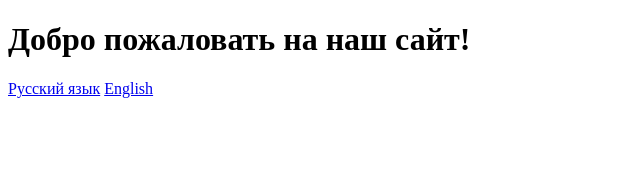
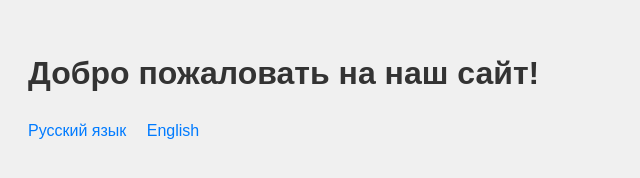
Before and after one commit to ershooooo/RPP_l_4, a plain HTML site: page index.html in a window 1280 px wide. Shown: the whole page, without its empty margins (0-640 px from the left). Drawn offline with Linux system fonts and the light colour scheme.

Commit message:
Update index.html

```diff
--- a/index.html
+++ b/index.html
@@ -1,8 +1,27 @@
 <!DOCTYPE html>
 <html>
 <head>
-  <link rel="stylesheet" href="style.css">
   <title>Мой сайт</title>
+  <style>
+    body {
+      background-color: #f0f0f0; /* Цвет фона */
+      color: #333; /* Цвет текста */
+      font-family: 'Arial', sans-serif; /* Шрифт */
+      font-size: 16px; /* Размер шрифта */
+      line-height: 1.5; /* Межстрочный интервал */
+      padding: 20px; /* Отступы по краям */
+    }
+
+    nav a {
+      color: #007bff; /* Цвет ссылок */
+      text-decoration: none; /* Убрать подчеркивание */
+      margin-right: 1rem; /* Отступ справа */
+    }
+
+    nav a:hover {
+      text-decoration: underline; /* Подчеркнуть при наведении */
+    }
+  </style>
 </head>
 <body>
   <h1>Добро пожаловать на наш сайт!</h1>
```
